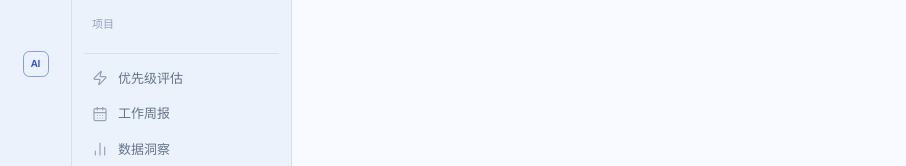
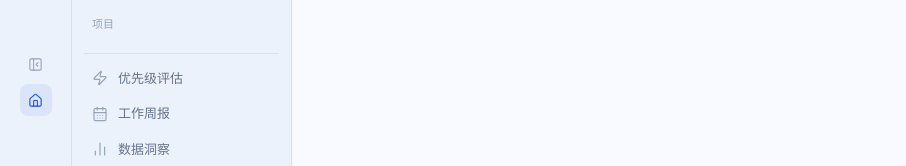
Before and after one commit to K3tty5555/AI_PM, a React (Vite) app in the folder app/: page / in a window 1280 px wide. Shown: the top 166 px of the page, without its empty margins (0-906 px from the left). Built offline with nearby package versions, Linux system fonts and the light colour scheme.

Commit message:
fix: replace AI badge with panel toggle icon, add Home button to activity bar

```diff
--- a/app/src/components/layout/ActivityBar.tsx
+++ b/app/src/components/layout/ActivityBar.tsx
@@ -1,6 +1,6 @@
 import type { CSSProperties } from "react"
 import { useNavigate, useLocation } from "react-router-dom"
-import { Settings } from "lucide-react"
+import { Settings, PanelLeftClose, PanelLeftOpen, Home } from "lucide-react"
 import { cn } from "@/lib/utils"
 
 interface ActivityBarProps {
@@ -25,8 +25,9 @@ export function ActivityBar({ sidebarOpen, onToggleSidebar }: ActivityBarProps)
         style={{ WebkitAppRegion: "drag" } as CSSProperties}
       />
 
-      {/* Logo / sidebar toggle */}
-      <div className="flex flex-1 flex-col items-center pt-2">
+      {/* Top icons */}
+      <div className="flex flex-1 flex-col items-center gap-1 pt-2">
+        {/* Sidebar toggle */}
         <button
           type="button"
           onClick={onToggleSidebar}
@@ -34,9 +35,26 @@ export function ActivityBar({ sidebarOpen, onToggleSidebar }: ActivityBarProps)
           style={{ WebkitAppRegion: "no-drag" } as CSSProperties}
           className="flex size-8 items-center justify-center rounded-lg text-[var(--text-tertiary)] hover:bg-[var(--hover-bg)] hover:text-[var(--text-primary)] transition-colors duration-150 active:scale-95"
         >
-          <span className="flex size-[26px] items-center justify-center rounded-md border border-[var(--accent-color)]/50 text-[10px] font-semibold text-[var(--accent-color)] leading-none select-none">
-            AI
-          </span>
+          {sidebarOpen
+            ? <PanelLeftClose className="size-[15px]" strokeWidth={1.75} />
+            : <PanelLeftOpen className="size-[15px]" strokeWidth={1.75} />
+          }
+        </button>
+
+        {/* Home — back to project list */}
+        <button
+          type="button"
+          onClick={() => navigate("/")}
+          title="项目总览"
+          style={{ WebkitAppRegion: "no-drag" } as CSSProperties}
+          className={cn(
+            "flex size-8 items-center justify-center rounded-lg transition-colors duration-150",
+            location.pathname === "/"
+              ? "bg-[var(--accent-light)] text-[var(--accent-color)]"
+              : "text-[var(--text-tertiary)] hover:bg-[var(--hover-bg)] hover:text-[var(--text-primary)]"
+          )}
+        >
+          <Home className="size-[15px]" strokeWidth={1.75} />
         </button>
       </div>
 
```
